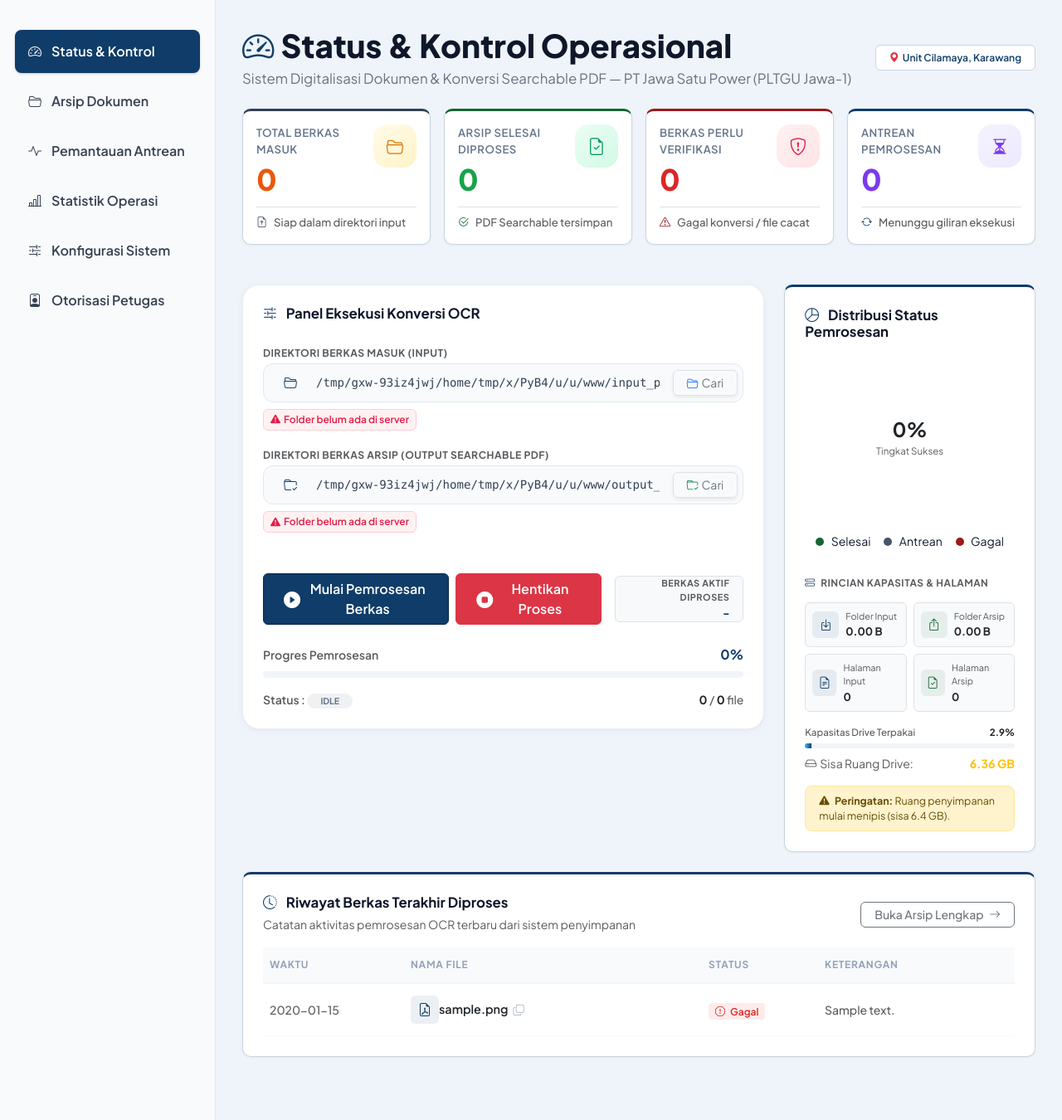
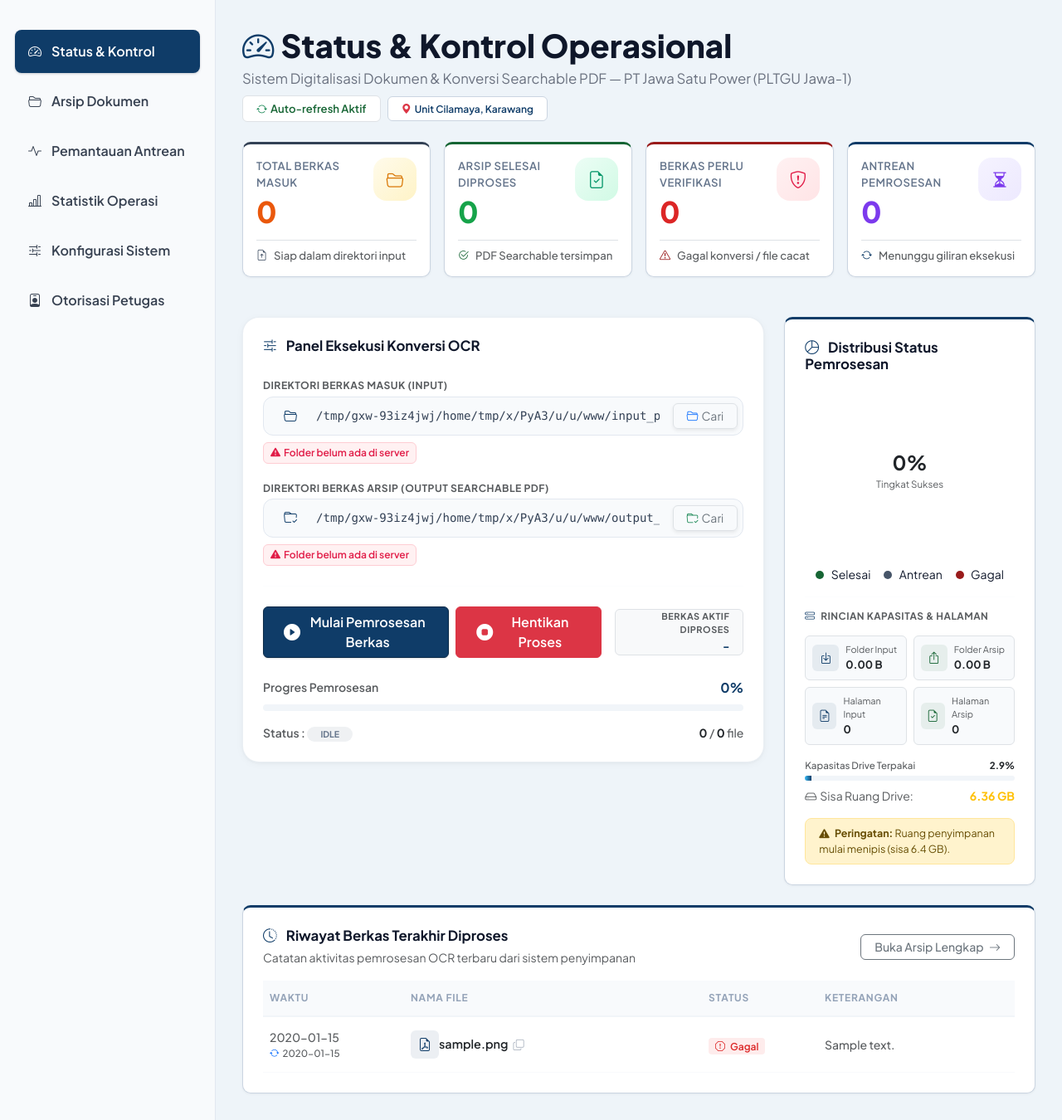
Before and after one commit to bagusdps257/kerja_praktik, a Flask app: page / in a window 1280 px wide. Shown: the part 72-1422 px from the top of the page at 83% size. Run offline with Flask 3, Linux system fonts and the light colour scheme; a user stored in the database is signed in; tables that the repository leaves empty hold one stand-in row (values such as "Sample post"); some libraries are stand-ins or nearby versions.

Commit message:
fix(dashboard): resolve autorefresh failure and restore live status indicator

```diff
--- a/static/js/app_ux.js
+++ b/static/js/app_ux.js
@@ -6,7 +6,19 @@
  * 2. 1-Click Copy to Clipboard with Modern Icon Feedback
  * 3. Real-Time Folder Path Validator
  * 4. In-App Quick PDF Viewer Modal
+ * 5. Global HTML Sanitizer Utility (escapeHtml)
  */
+
+// 0. GLOBAL HTML ESCAPER UTILITY
+window.escapeHtml = function(text) {
+    if (text === null || text === undefined) return '';
+    return String(text)
+        .replace(/&/g, "&amp;")
+        .replace(/</g, "&lt;")
+        .replace(/>/g, "&gt;")
+        .replace(/"/g, "&quot;")
+        .replace(/'/g, "&#039;");
+};
 
 // 1. GLOBAL KEYBOARD SHORTCUTS
 document.addEventListener('keydown', (e) => {
--- a/static/js/progress.js
+++ b/static/js/progress.js
@@ -1,50 +1,61 @@
-// ===============================
-// PROGRESS OCR
-// ===============================
+// ==============================================================================
+// LIVE PROGRESS OCR - PT JAWA SATU POWER
+// ==============================================================================
 
-function updateProgress(){
+function updateProgress() {
+    fetch("/progress?ts=" + Date.now(), { cache: 'no-store' })
+    .then(res => {
+        if (!res.ok) throw new Error("Gagal mengambil progres: " + res.status);
+        return res.json();
+    })
+    .then(progress => {
+        if (!progress) return;
 
-    fetch("/progress")
+        const progressBar = document.getElementById("progress-bar");
+        const progressPersen = document.getElementById("progress-persen");
+        const progressSelesai = document.getElementById("progress-selesai");
+        const progressTotal = document.getElementById("progress-total");
+        const progressFile = document.getElementById("progress-file");
+        const progressStatus = document.getElementById("progress-status");
 
-    .then(res => res.json())
+        const pct = progress.persen !== undefined ? progress.persen : 0;
 
-    .then(progress => {
+        if (progressBar) {
+            progressBar.style.width = pct + "%";
+            progressBar.textContent = pct + "%";
+        }
 
-        document.getElementById("progress-bar").style.width =
-            progress.persen + "%";
+        if (progressPersen) {
+            progressPersen.textContent = pct + "%";
+        }
 
-        document.getElementById("progress-bar").innerHTML =
-            progress.persen + "%";
+        if (progressSelesai) {
+            progressSelesai.textContent = progress.selesai !== undefined ? progress.selesai : 0;
+        }
 
-        document.getElementById("progress-persen").innerHTML =
-            progress.persen + "%";
+        if (progressTotal) {
+            progressTotal.textContent = progress.total !== undefined ? progress.total : 0;
+        }
 
-        document.getElementById("progress-selesai").innerHTML =
-            progress.selesai;
+        if (progressFile) {
+            progressFile.textContent = progress.current_file || "-";
+            progressFile.title = progress.current_file || "";
+        }
 
-        document.getElementById("progress-total").innerHTML =
-            progress.total;
+        if (progressStatus) {
+            let badgeClass = "badge-soft-secondary";
+            if (progress.status === "RUNNING") badgeClass = "badge-soft-primary";
+            if (progress.status === "FINISHED") badgeClass = "badge-soft-success";
+            if (progress.status === "STOPPED") badgeClass = "badge-soft-warning";
+            if (progress.status === "ERROR") badgeClass = "badge-soft-danger";
 
-        document.getElementById("progress-file").innerHTML =
-            progress.current_file;
-
-        let badgeClass = "badge-soft-secondary";
-
-        if(progress.status=="RUNNING")
-            badgeClass="badge-soft-primary";
-
-        if(progress.status=="FINISHED")
-            badgeClass="badge-soft-success";
-
-        if(progress.status=="STOPPED")
-            badgeClass="badge-soft-warning";
-
-        if(progress.status=="ERROR")
-            badgeClass="badge-soft-danger";
-
-        document.getElementById("progress-status").innerHTML =
-            'Status : <span class="badge ' + badgeClass + ' px-3 py-1.5 rounded-pill fw-bold text-uppercase">' + progress.status + '</span>';
-
+            const safeStatus = (progress.status || 'IDLE').toUpperCase();
+            progressStatus.innerHTML =
+                'Status : <span class="badge ' + badgeClass + ' px-3 py-1.5 rounded-pill fw-bold text-uppercase">' + safeStatus + '</span>';
+        }
+    })
+    .catch(err => {
+        // Warning logged without throwing uncaught errors to prevent halting intervals
+        console.warn("Progres update warning:", err);
     });
-
 }
--- a/static/js/refresh.js
+++ b/static/js/refresh.js
@@ -1,22 +1,45 @@
-// ===============================
-// AUTO REFRESH DASHBOARD & STATS
-// ===============================
+// ==============================================================================
+// AUTO REFRESH DASHBOARD & REAL-TIME STATS - PT JAWA SATU POWER
+// ==============================================================================
 
 let timerRefresh = null;
 let refreshPaused = false;
 let distributionChartInstance = null;
 
-const refreshStatus = document.getElementById("refresh-status");
+function escapeHtml(text) {
+    if (text === null || text === undefined) return '';
+    return String(text)
+        .replace(/&/g, "&amp;")
+        .replace(/</g, "&lt;")
+        .replace(/>/g, "&gt;")
+        .replace(/"/g, "&quot;")
+        .replace(/'/g, "&#039;");
+}
+
+function getRefreshStatusElement() {
+    return document.getElementById("refresh-status");
+}
 
 function setRefreshStatus(active) {
-    if (!refreshStatus) return;
+    const el = getRefreshStatusElement();
+    if (!el) return;
 
     if (active) {
-        refreshStatus.innerHTML = '<i class="bi bi-arrow-repeat me-1"></i> Auto-refresh Active';
-        refreshStatus.className = 'text-success fw-bold';
+        el.innerHTML = '<i class="bi bi-arrow-repeat me-1 text-success"></i>Auto-refresh Aktif';
+        el.className = 'badge border px-3 py-2 rounded-2 fw-semibold';
+        el.style.background = '#ffffff';
+        el.style.color = '#166534';
+        el.style.borderColor = '#bbf7d0';
+        el.style.cursor = 'pointer';
+        el.title = 'Auto-refresh aktif setiap 2 detik. Klik untuk menjeda.';
     } else {
-        refreshStatus.innerHTML = '<i class="bi bi-pause-circle me-1"></i> Paused';
-        refreshStatus.className = 'text-warning fw-bold';
+        el.innerHTML = '<i class="bi bi-pause-circle me-1 text-warning"></i>Auto-refresh Dijeda';
+        el.className = 'badge border px-3 py-2 rounded-2 fw-semibold';
+        el.style.background = '#ffffff';
+        el.style.color = '#854d0e';
+        el.style.borderColor = '#fef08a';
+        el.style.cursor = 'pointer';
+        el.title = 'Auto-refresh sedang dijeda. Klik untuk melanjutkan.';
     }
 }
 
@@ -29,22 +52,29 @@ function initDistributionChart(success, pending, failed) {
         return;
     }
 
-    const ctx = canvas.getContext('2d');
+    // Defensive check: reuse existing chart instance if canvas is already tracked
+    if (!distributionChartInstance) {
+        const existingChart = Chart.getChart(canvas);
+        if (existingChart) {
+            distributionChartInstance = existingChart;
+        }
+    }
 
     if (distributionChartInstance) {
         distributionChartInstance.data.datasets[0].data = [success, pending, failed];
         distributionChartInstance.update();
     } else {
+        const ctx = canvas.getContext('2d');
         distributionChartInstance = new Chart(ctx, {
             type: 'doughnut',
             data: {
-                labels: ['Success', 'Pending', 'Failed'],
+                labels: ['Selesai', 'Antrean', 'Gagal'],
                 datasets: [{
                     data: [success, pending, failed],
                     backgroundColor: [
-                        '#059669', // Soft Mint (Processed / Success)
-                        '#7c3aed', // Royal Violet (Pending / Waiting)
-                        '#e11d48'  // Soft Rose Coral (Failed)
+                        '#166534', // Forest Green (Success)
+                        '#475569', // Slate Gray (Pending / Queue)
+                        '#991b1b'  // Crimson Brick (Failed)
                     ],
                     borderWidth: 0,
                     hoverOffset: 4
@@ -87,7 +117,7 @@ function renderRecentFiles(recentFiles) {
             <tr>
                 <td colspan="4" class="text-center py-5 text-muted">
                     <i class="bi bi-inbox fs-1 d-block mb-2 opacity-25"></i>
-                    <div class="fw-semibold">No recent OCR activity available.</div>
+                    <div class="fw-semibold">Belum ada aktivitas OCR terbaru.</div>
                 </td>
             </tr>
         `;
@@ -99,42 +129,48 @@ function renderRecentFiles(recentFiles) {
 
         if (file.status === 'SUKSES') {
             badge = `
-                <span class="badge badge-soft-success px-3 py-1.5 rounded-pill fw-bold">
-                    <i class="bi bi-check-circle-fill me-1"></i>
-                    Success
+                <span class="badge badge-soft-success px-2.5 py-1 rounded-1 fw-semibold">
+                    <i class="bi bi-check2-circle me-1"></i>
+                    Selesai
                 </span>
             `;
         } else if (file.status === 'SKIP') {
             badge = `
-                <span class="badge badge-soft-secondary px-3 py-1.5 rounded-pill fw-bold">
-                    <i class="bi bi-skip-forward-fill me-1"></i>
-                    Skipped
+                <span class="badge badge-soft-secondary px-2.5 py-1 rounded-1 fw-semibold">
+                    <i class="bi bi-dash-circle me-1"></i>
+                    Dilewati
                 </span>
             `;
         } else {
             badge = `
-                <span class="badge badge-soft-danger px-3 py-1.5 rounded-pill fw-bold">
-                    <i class="bi bi-x-circle-fill me-1"></i>
-                    Failed
+                <span class="badge badge-soft-danger px-2.5 py-1 rounded-1 fw-semibold">
+                    <i class="bi bi-exclamation-octagon me-1"></i>
+                    Gagal
                 </span>
             `;
         }
 
+        const displayTime = file.updated_waktu || file.waktu || '-';
+        const hasUpdate = file.updated_waktu && file.waktu && file.updated_waktu !== file.waktu;
+        const safeFileName = escapeHtml(file.nama_file || '-');
+        const rawFileName = (file.nama_file || '').replace(/'/g, "\\'");
+        const safeKeterangan = escapeHtml(file.keterangan || '-');
+
         return `
             <tr class="analytics-user-row">
                 <td class="text-muted small fw-medium">
-                    ${file.waktu}
-                    ${file.updated_waktu && file.updated_waktu !== file.waktu ? `<div class="text-muted" style="font-size: 0.72rem;" title="Terakhir Diproses"><i class="bi bi-arrow-repeat me-1 text-primary"></i>${file.updated_waktu}</div>` : ''}
+                    ${escapeHtml(displayTime)}
+                    ${hasUpdate ? `<div class="text-muted" style="font-size: 0.72rem;" title="Terakhir Diproses"><i class="bi bi-arrow-repeat me-1 text-primary"></i>${escapeHtml(file.updated_waktu)}</div>` : ''}
                 </td>
                 <td>
                     <div class="d-flex align-items-center gap-2.5">
-                        <div class="d-flex align-items-center justify-content-center rounded-3" style="background: rgba(2, 132, 199, 0.08); color: #0284c7; width: 34px; height: 34px;">
+                        <div class="d-flex align-items-center justify-content-center rounded-2" style="background: rgba(15, 60, 104, 0.08); color: #0f3c68; width: 34px; height: 34px;">
                             <i class="bi bi-file-earmark-pdf fs-6"></i>
                         </div>
                         <div class="fw-semibold text-dark text-break" style="font-size: .9rem;">
-                            ${file.nama_file}
+                            ${safeFileName}
                         </div>
-                        <button type="button" class="btn-copy" onclick="copyToClipboard(this, '${escapeHtml(file.nama_file)}', 'Nama file')" title="Salin nama file">
+                        <button type="button" class="btn-copy" onclick="copyToClipboard(this, '${rawFileName}', 'Nama file')" title="Salin nama file">
                             <i class="bi bi-copy"></i>
                         </button>
                     </div>
@@ -143,7 +179,7 @@ function renderRecentFiles(recentFiles) {
                     ${badge}
                 </td>
                 <td class="text-muted small fw-medium">
-                    ${file.keterangan || '-'}
+                    ${safeKeterangan}
                 </td>
             </tr>
         `;
@@ -151,40 +187,45 @@ function renderRecentFiles(recentFiles) {
 }
 
 function updateDashboard() {
-    fetch('/api/status?ts=' + new Date().getTime(), {
+    fetch('/api/status?ts=' + Date.now(), {
         cache: 'no-store'
     })
-    .then(response => response.json())
+    .then(response => {
+        if (!response.ok) throw new Error('Network response was not ok: ' + response.status);
+        return response.json();
+    })
     .then(data => {
-        // Update recent files
-        renderRecentFiles(data.recent_files);
+        // 1. Update recent files
+        if (data.recent_files !== undefined) {
+            renderRecentFiles(data.recent_files);
+        }
 
-        // Update KPI cards
+        // 2. Update KPI cards
         if (data.stats) {
             const elTotalInput = document.getElementById('stat-total-input');
             const elSuccess = document.getElementById('stat-success');
             const elFailed = document.getElementById('stat-failed');
             const elPending = document.getElementById('stat-pending');
 
-            if (elTotalInput) elTotalInput.textContent = data.stats.total_input;
-            if (elSuccess) elSuccess.textContent = data.stats.total_output;
-            if (elFailed) elFailed.textContent = data.stats.total_gagal;
-            if (elPending) elPending.textContent = data.stats.pending;
+            if (elTotalInput && data.stats.total_input !== undefined) elTotalInput.textContent = data.stats.total_input;
+            if (elSuccess && data.stats.total_output !== undefined) elSuccess.textContent = data.stats.total_output;
+            if (elFailed && data.stats.total_gagal !== undefined) elFailed.textContent = data.stats.total_gagal;
+            if (elPending && data.stats.pending !== undefined) elPending.textContent = data.stats.pending;
 
-            // Update Donut Chart
+            // 3. Update Donut Chart
             const successCount = data.stats.total_output || 0;
             const pendingCount = data.stats.pending || 0;
             const failedCount = data.stats.total_gagal || 0;
             initDistributionChart(successCount, pendingCount, failedCount);
 
-            // Update Success Rate Center Text
+            // 4. Update Success Rate Center Text
             const totalInput = data.stats.total_input || 0;
             const rawRate = totalInput > 0 ? Math.round((successCount / totalInput) * 100) : 0;
             const rate = Math.min(100, Math.max(0, rawRate));
             const elRateText = document.getElementById('distribution-rate-text');
             if (elRateText) elRateText.textContent = `${rate}%`;
 
-            // Update Distribution Section & Storage Details
+            // 5. Update Distribution Section & Storage Details
             const elInputSize = document.getElementById('dist-input-size');
             const elOutputSize = document.getElementById('dist-output-size');
             const elInputPages = document.getElementById('dist-input-pages');
@@ -240,8 +281,10 @@ function updateDashboard() {
 
 function pauseRefresh() {
     refreshPaused = true;
-    clearInterval(timerRefresh);
-    timerRefresh = null;
+    if (timerRefresh) {
+        clearInterval(timerRefresh);
+        timerRefresh = null;
+    }
     setRefreshStatus(false);
 }
 
@@ -260,6 +303,18 @@ function resumeRefresh() {
     setRefreshStatus(true);
 }
 
+function toggleRefresh() {
+    if (timerRefresh) {
+        pauseRefresh();
+    } else {
+        resumeRefresh();
+        updateDashboard();
+        if (typeof updateProgress === 'function') {
+            updateProgress();
+        }
+    }
+}
+
 document.addEventListener('DOMContentLoaded', () => {
     // Initial Chart setup if initial values present
     if (window.initialDistributionData) {
@@ -270,6 +325,12 @@ document.addEventListener('DOMContentLoaded', () => {
         );
     }
 
+    // Attach click handler to status badge for instant toggle
+    const statusEl = getRefreshStatusElement();
+    if (statusEl) {
+        statusEl.addEventListener('click', toggleRefresh);
+    }
+
     updateDashboard();
     resumeRefresh();
 });
--- a/templates/index.html
+++ b/templates/index.html
@@ -15,7 +15,10 @@
                 Sistem Digitalisasi Dokumen & Konversi Searchable PDF — PT Jawa Satu Power (PLTGU Jawa-1)
             </p>
         </div>
-        <div>
+        <div class="d-flex align-items-center gap-2">
+            <div id="refresh-status" class="badge border px-3 py-2 rounded-2 fw-semibold" style="background: #ffffff; color: #166534; border-color: #bbf7d0 !important; cursor: pointer;" title="Klik untuk menjeda atau melanjutkan auto-refresh">
+                <i class="bi bi-arrow-repeat me-1 text-success"></i>Auto-refresh Aktif
+            </div>
             <span class="badge border px-3 py-2 rounded-2 fw-semibold" style="background: #ffffff; color: #0f3c68; border-color: #cbd5e1 !important;">
                 <i class="bi bi-geo-alt-fill me-1 text-danger"></i>Unit Cilamaya, Karawang
             </span>
```
Also changed, not shown: tests/test_autorefresh.py (added, +61 -0 lines).
